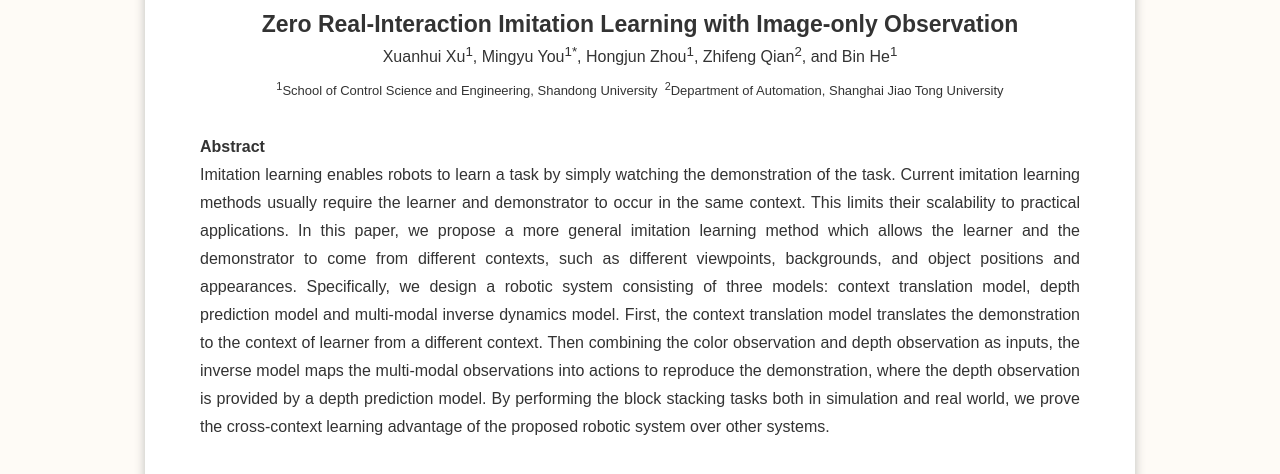
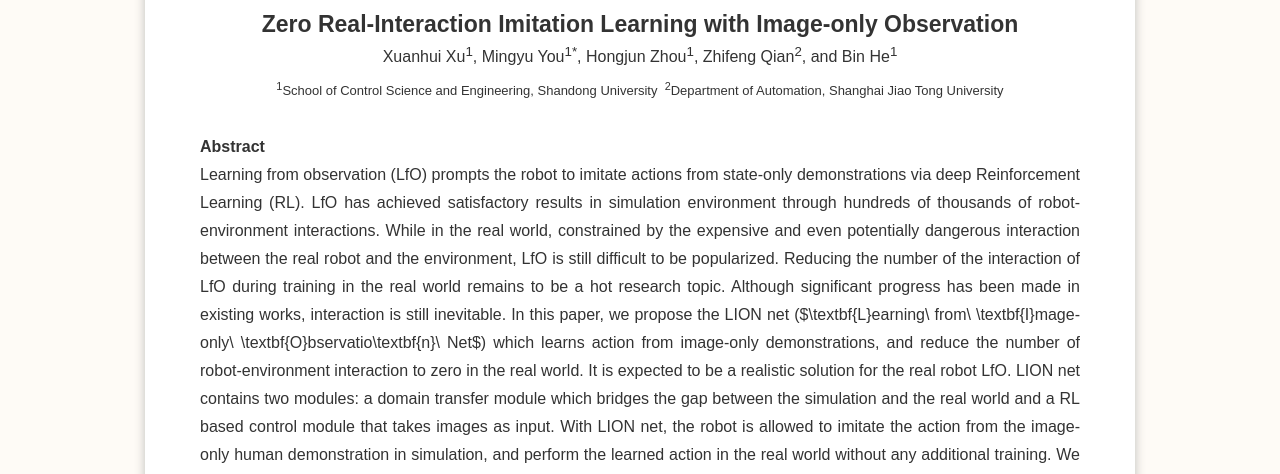
Before and after one commit to XuXuanhui/LIONnet, a plain HTML site: page index.html in a window 1280 px wide. Shown: the part 146-620 px from the top of the page. Drawn offline with Linux system fonts and the light colour scheme.

Commit message:
Update index.html

```diff
--- a/index.html
+++ b/index.html
@@ -60,8 +60,8 @@
                 </center>
                 <br><strong>Abstract</strong>
                 <p style="text-align:justify; text-justify:inter-ideograph;">
-                Imitation learning enables robots to learn a task by simply watching the demonstration of the task. Current imitation learning methods usually require the learner and demonstrator to occur in the same context. This limits their scalability to practical applications. In this paper, we propose a more general imitation learning method which allows the learner and the demonstrator to come from different contexts, such as different viewpoints, backgrounds, and object positions and appearances. Specifically, we design a robotic system consisting of three models: context translation model, depth prediction model and multi-modal inverse dynamics model. First, the context translation model translates the demonstration to the context of learner from a different context. Then combining the color observation and depth observation as inputs, the inverse model maps the multi-modal observations into actions to reproduce the demonstration, where the depth observation is provided by
-a depth prediction model. By performing the block stacking tasks both in simulation and real world, we prove the cross-context learning advantage of  the proposed robotic system over other systems.
+                Learning from observation (LfO) prompts the robot to imitate actions from state-only demonstrations via deep Reinforcement Learning (RL). LfO has achieved satisfactory results in simulation environment through hundreds of thousands of robot-environment interactions.
+                 While in the real world, constrained by the expensive and even potentially dangerous interaction between the real robot and the environment, LfO is still difficult to be popularized. Reducing the number of the interaction of LfO during training in the real world remains to be a hot research topic. Although significant progress has been made in existing works, interaction is still inevitable. In this paper, we propose the LION net ($\textbf{L}earning\ from\ \textbf{I}mage-only\ \textbf{O}bservatio\textbf{n}\ Net$) which learns action from image-only demonstrations, and reduce the number of robot-environment interaction to zero in the real world. It is expected to be a realistic solution for the real robot LfO. LION net contains two modules: a domain transfer module which bridges the gap between the simulation and the real world and a RL based control module that takes images as input. With LION net, the robot is allowed to imitate the action from the image-only human demonstration in simulation, and perform the learned action in the real world without any additional training. We evaluate our method on three real life tasks: pouring water, washing cup, and stacking cube. All tasks are deployed to the real robot and achieved state-of-the-art performance.
 </p>
                 <br>
                 <h1>Overview</h1>
```
